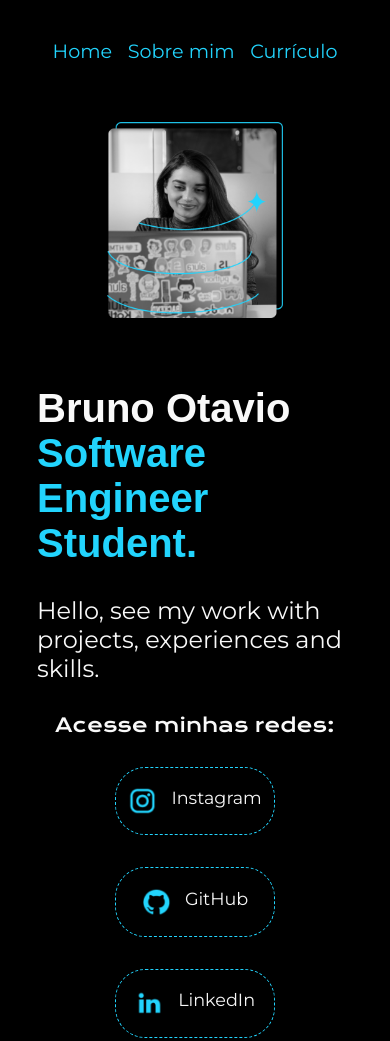
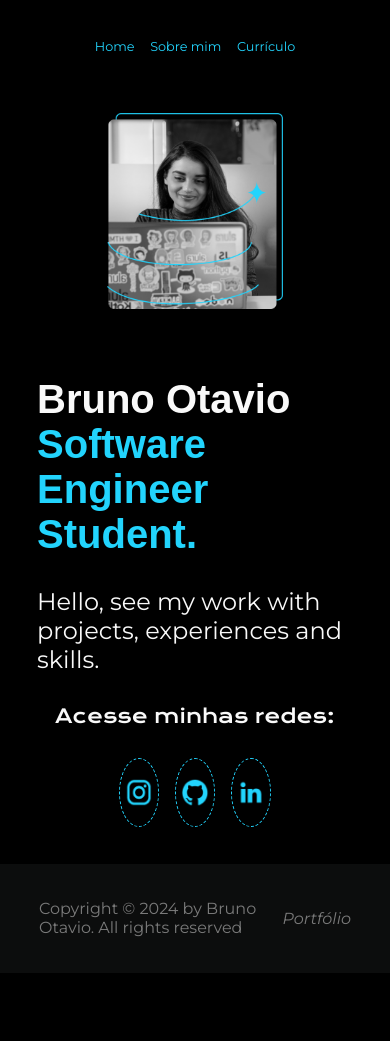
Before and after one commit to Brunootavioliveira/First-HTML.CSS, a plain HTML site: page index.html in a window 390 px wide. Shown: the top 1041 px of the page. After the commit the page ends 973 px from the top, so only its background shows below. Drawn offline with nearby package versions, Linux system fonts and the light colour scheme.

Commit message:
cabecalho

```diff
--- a/index.html
+++ b/index.html
@@ -26,15 +26,12 @@
             <div class="apresentacao__links">
                 <a class="redes_sociais"href="https://instagram.com/brunotavio._" target="_blank">
                     <img class="img_rd"src="./assets/instagram.png">
-                    Instagram
                 </a>
                 <a class="redes_sociais"href="https://github.com/Brunootavioliveira/aula_git" target="_blank">
                     <img class="img_rd"src="./assets/github.png">
-                    GitHub
                 </a>
                 <a class="redes_sociais"href="https://www.linkedin.com/in/bruno-otavio-oliveira-498b80282?utm_source=share&utm_campaign=share_via&utm_content=profile&utm_medium=ios_app"target="_blank">
                     <img class="img_rd"src="./assets/linkedin.png">
-                    LinkedIn
                 </a>
             </div>
         </section>
--- a/styles/about.css
+++ b/styles/about.css
@@ -31,7 +31,7 @@ body {
 
 .cabecalho_link {
     font-family: "Montserrat", sans-serif;
-    font-size: 1.1rem;
+    font-size: 1.2rem;
     font-weight: 400;
     color:  var(--cor0);
     text-decoration: none;
@@ -129,6 +129,10 @@ footer {
     .cabecalho_menu {
         justify-content: center;
     }
+    .cabecalho_link {
+        font-size: 0.8rem;
+        gap: 7%;
+    }
     .apresentacao {
         flex-direction: column-reverse;
         padding: 5%;
--- a/styles/curriculo.css
+++ b/styles/curriculo.css
@@ -140,6 +140,10 @@ footer {
     .cabecalho_menu {
         justify-content: center;
     }
+    .cabecalho_link {
+        font-size: 0.8rem;
+        gap: 7%;
+    }
     .apresentacao {
         flex-direction: column-reverse;
         padding: 5%;
--- a/styles/style.css
+++ b/styles/style.css
@@ -76,10 +76,9 @@ body {
 
 .apresentacao__links {
     display: flex;
-    flex-direction: column;
-    justify-content: space-between;
-    align-items: center;
-    gap: 2rem;
+    flex-direction: row;
+    gap: 1rem;
+    justify-content: center;
 }
 
 .redes_sociais {
@@ -87,9 +86,9 @@ body {
     display: flex;
     justify-content: center;
     gap: 0.9rem;
-    width: 50%;
+    width: 12%;
     text-align: center;
-    border-radius: 1.9rem;
+    border-radius: 50%;
     border: 1px dashed var(--cor0);
     font-size: 1.1rem;
     font-weight: 400;
@@ -167,6 +166,10 @@ footer {
     .cabecalho_menu {
         justify-content: center;
     }
+    .cabecalho_link {
+        font-size: 0.8rem;
+        gap: 7%;
+    }
     .apresentacao {
         flex-direction: column-reverse;
         padding: 5%;
```
